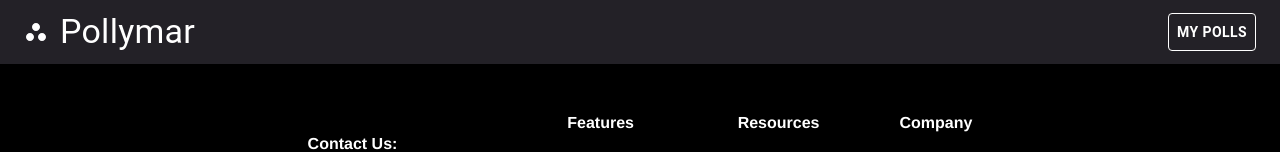
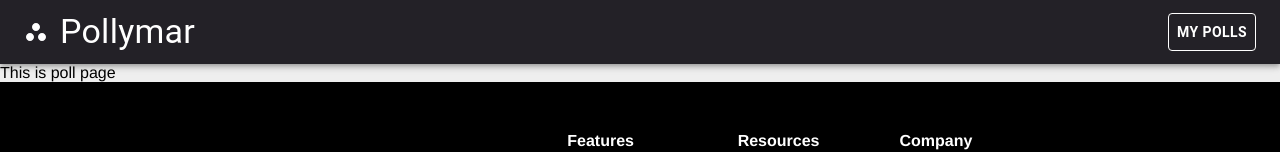
Before and after one commit to AlhaN-K/Poll-Front-End, a React (Create React App) app: page /poll in a window 1280 px wide. Shown: the top 152 px of the page. Built offline with nearby package versions, Linux system fonts and the light colour scheme.

Commit message:
few lines added

```diff
--- a/src/components/App/App.js
+++ b/src/components/App/App.js
@@ -5,6 +5,7 @@ import Header from "../Header/Header";
 import Footer from "../Footer/Footer";
 import Home from "../../pages/HomePage/homePage";
 import SignIn from "../../pages/Sign-In/signIn";
+import PollPage from "../../pages/pollPage";
 
 const App = () => {
   return (
@@ -15,6 +16,7 @@ const App = () => {
         <Routes>
           <Route path="/" element={<Home />} />
           <Route path="/signin" element={<SignIn />} />
+          <Route path="/poll" element={<PollPage />} />
         </Routes>
       </Router>
       <Footer />
--- /dev/null
+++ b/src/pages/pollPage.js
@@ -0,0 +1,4 @@
+const PollPage = () => {
+  return <div>This is poll page</div>;
+};
+export default PollPage;
```
